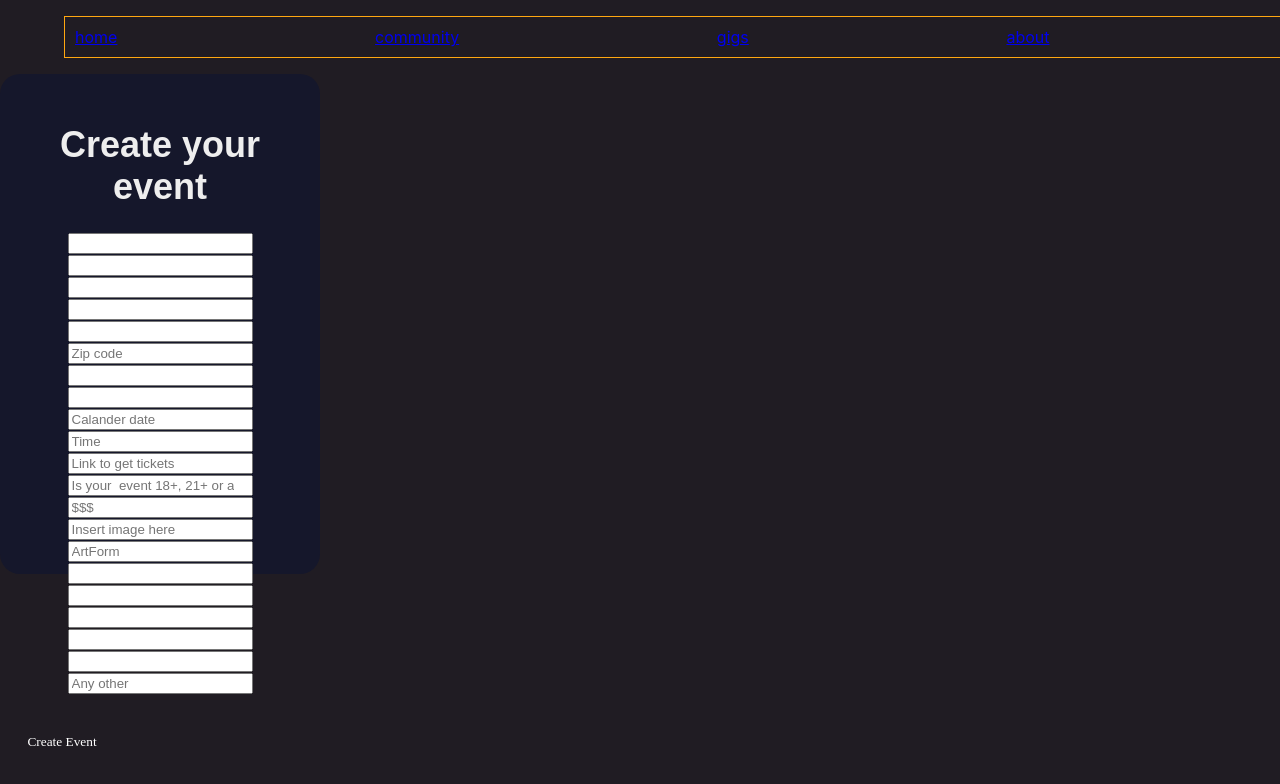
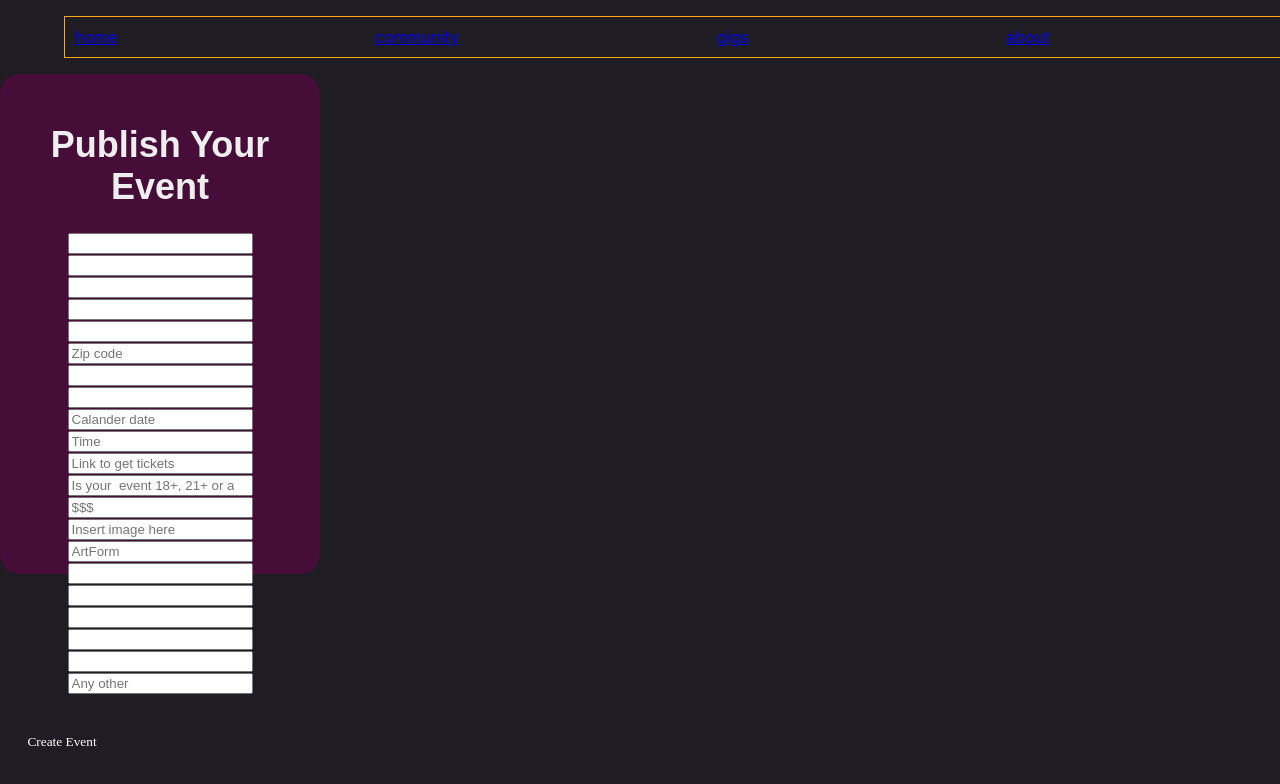
Before and after one commit to natashab161/phase-2-final-project, a React (Create React App) app: page /Create in a window 1280 px wide. Shown: the top 784 px of the page. Built offline with nearby package versions, Linux system fonts and the light colour scheme.

Commit message:
commit before our 3-way merge. the great unification

```diff
--- a/src/EventForm.css
+++ b/src/EventForm.css
@@ -1,10 +1,11 @@
 .eventForm {
-    background-color: #15172b;
+    background-color: #5b0745a9;
     border-radius: 20px;
     box-sizing: border-box;
     height: 500px;
     padding: 20px;
     width: 320px;
+    align-items: center;
   }
 
   .eventForm h1 {
@@ -31,7 +32,7 @@
   }
 
   .input {
-    background-color: #303245;
+    background-color: #51915a;
     border-radius: 12px;
     border: 0;
     box-sizing: border-box;
--- a/src/EventForm.jsx
+++ b/src/EventForm.jsx
@@ -72,7 +72,7 @@ function EventForm({ eventSubmit }){
 
     return(
         <div className="eventForm">
-            <h1>Create your event</h1>
+            <h1>Publish Your Event</h1>
            <form onSubmit={handleEventSubmit}>
             <input
                 onChange={(e) => setTitle(e.target.value)}
@@ -86,6 +86,7 @@ function EventForm({ eventSubmit }){
                 type="text"
                 placeholder="Street address"
                 value={street1}
+                required
             ></input>
             <input
                 onChange={(e) => setStreet2(e.target.value)}
```
